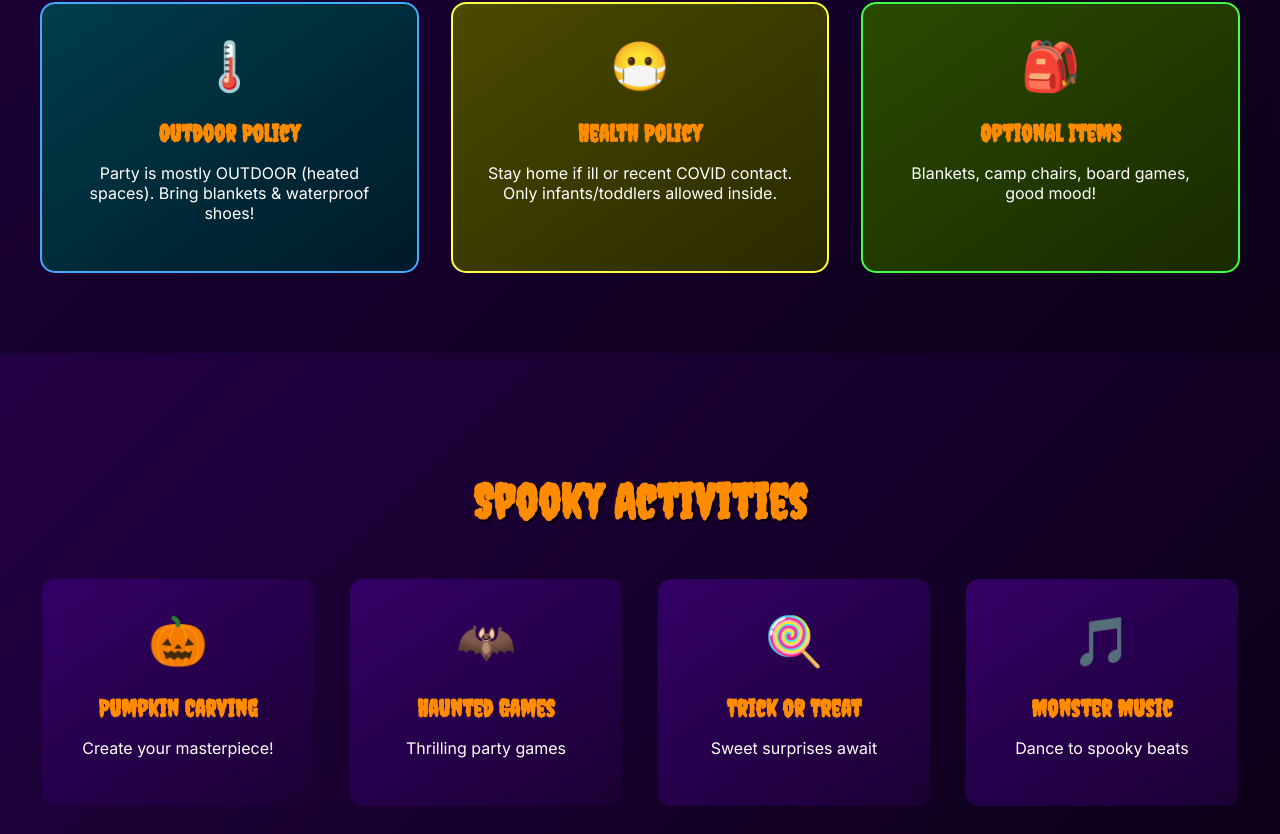
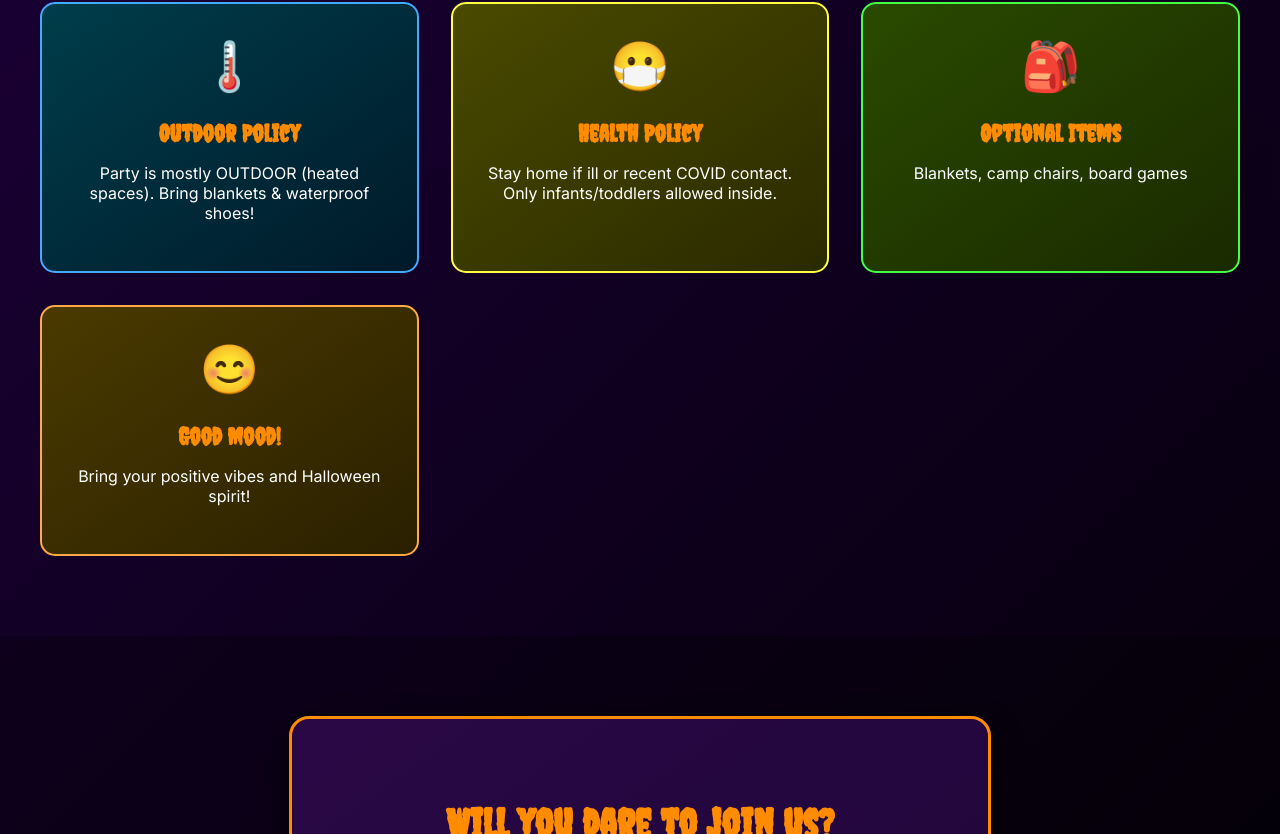
Before and after one commit to ipogodin/halloween2025, a SvelteKit app: page / in a window 1280 px wide. Shown: the part 4926-5760 px from the top of the page. Built offline with nearby package versions, Linux system fonts and the light colour scheme.

Commit message:
updated requirements

```diff
--- a/src/routes/+page.svelte
+++ b/src/routes/+page.svelte
@@ -302,39 +302,13 @@
         <div class="requirement-card optional">
           <div class="req-icon">🎒</div>
           <h3>Optional Items</h3>
-          <p>Blankets, camp chairs, board games, good mood!</p>
-        </div>
-      </div>
-    </div>
-  </section>
-
-  <!-- Activities Section -->
-  <section class="activities">
-    <div class="container">
-      <h2 class="section-title">Spooky Activities</h2>
-      <div class="activities-grid">
-        <div class="activity-card" on:click={createPumpkin}>
-          <div class="activity-icon">🎃</div>
-          <h3>Pumpkin Carving</h3>
-          <p>Create your masterpiece!</p>
+          <p>Blankets, camp chairs, board games</p>
         </div>
 
-        <div class="activity-card" on:click={createBat}>
-          <div class="activity-icon">🦇</div>
-          <h3>Haunted Games</h3>
-          <p>Thrilling party games</p>
-        </div>
-
-        <div class="activity-card">
-          <div class="activity-icon">🍭</div>
-          <h3>Trick or Treat</h3>
-          <p>Sweet surprises await</p>
-        </div>
-
-        <div class="activity-card">
-          <div class="activity-icon">🎵</div>
-          <h3>Monster Music</h3>
-          <p>Dance to spooky beats</p>
+        <div class="requirement-card mood">
+          <div class="req-icon">😊</div>
+          <h3>Good Mood!</h3>
+          <p>Bring your positive vibes and Halloween spirit!</p>
         </div>
       </div>
     </div>
@@ -1019,6 +993,11 @@
     border: 2px solid #44ff44;
   }
 
+  .requirement-card.mood {
+    background: linear-gradient(145deg, #4a3a00, #2a2000);
+    border: 2px solid #ffaa44;
+  }
+
   .req-icon {
     font-size: 3rem;
     margin-bottom: 1rem;
```
